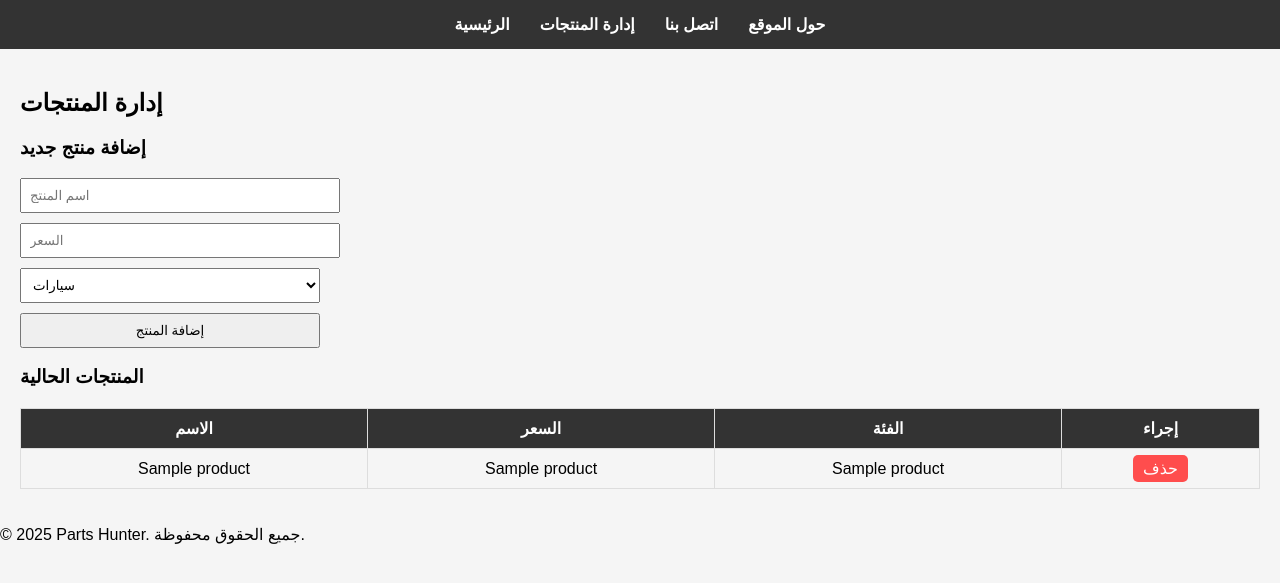
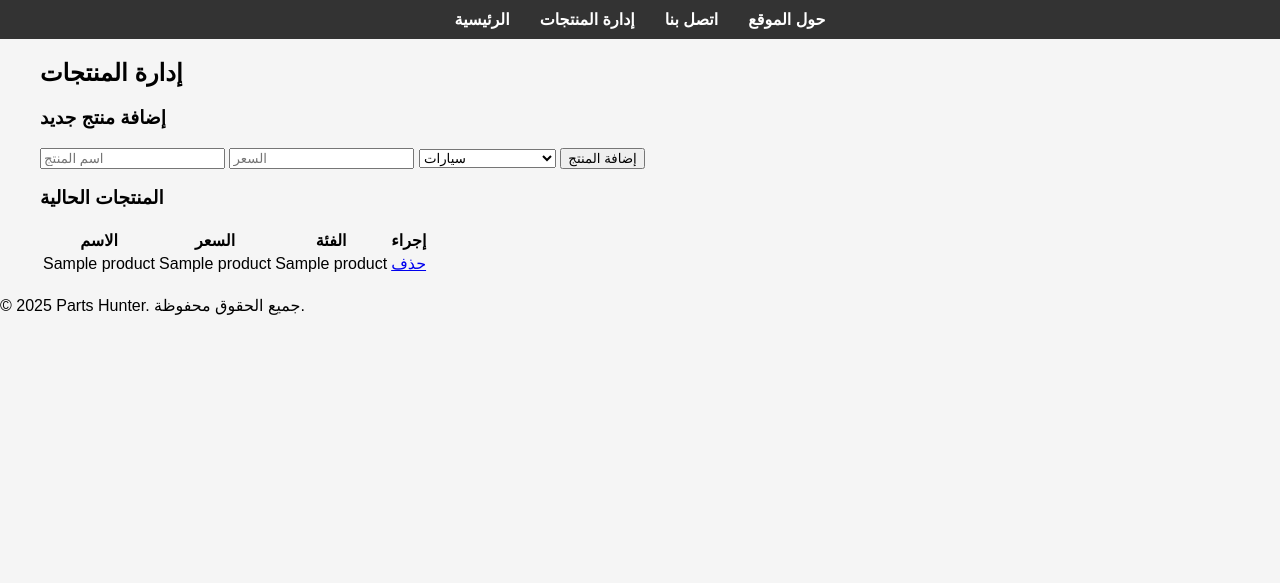
Before and after one commit to Aljaili-Elsmani/Parts-hunter, a Flask app: template app/templates/admin.html in a window 1280 px wide. Shown: the top 583 px of the page. Run offline with Flask 3, Linux system fonts and the light colour scheme; the template is opened without the code that fills it: most values are stand-ins (such as "Sample title", 1, 10 or a date in 2020); parts of the project's set-up code (start-up, migrations or seed data) failed here and were passed over.

Commit message:
Update style.css

```diff
--- a/app/static/style.css
+++ b/app/static/style.css
@@ -8,13 +8,13 @@ body {
 header {
     background: #333;
     color: white;
-    padding: 15px 0;
+    padding: 10px 0;
 }
 
 header nav ul {
     display: flex;
+    justify-content: center;
     list-style: none;
-    justify-content: center;
     margin: 0;
     padding: 0;
 }
@@ -30,7 +30,9 @@ header nav ul li a {
 }
 
 main {
-    padding: 20px;
+    max-width: 1200px;
+    margin: 20px auto;
+    padding: 0 20px;
 }
 
 .products-grid {
@@ -41,52 +43,23 @@ main {
 
 .product-card {
     background: white;
-    padding: 15px;
-    border-radius: 10px;
-    box-shadow: 0 2px 6px rgba(0,0,0,0.1);
+    padding: 20px;
+    border-radius: 8px;
+    box-shadow: 0 2px 8px rgba(0,0,0,0.1);
     text-align: center;
 }
 
-.whatsapp-btn {
+.product-card h3 {
+    margin: 0 0 10px;
+}
+
+.btn-whatsapp {
     display: inline-block;
     background: #25D366;
     color: white;
     padding: 10px 20px;
-    margin-top: 10px;
     border-radius: 30px;
     text-decoration: none;
     font-weight: bold;
+    margin-top: 10px;
 }
-
-form input, form select, form button {
-    display: block;
-    margin: 10px 0;
-    padding: 8px;
-    width: 100%;
-    max-width: 300px;
-}
-
-.delete-btn {
-    background: #ff4d4d;
-    color: white;
-    padding: 5px 10px;
-    text-decoration: none;
-    border-radius: 5px;
-}
-
-table {
-    width: 100%;
-    border-collapse: collapse;
-    margin-top: 20px;
-}
-
-table th, table td {
-    border: 1px solid #ddd;
-    padding: 10px;
-    text-align: center;
-}
-
-table th {
-    background: #333;
-    color: white;
-}
```
